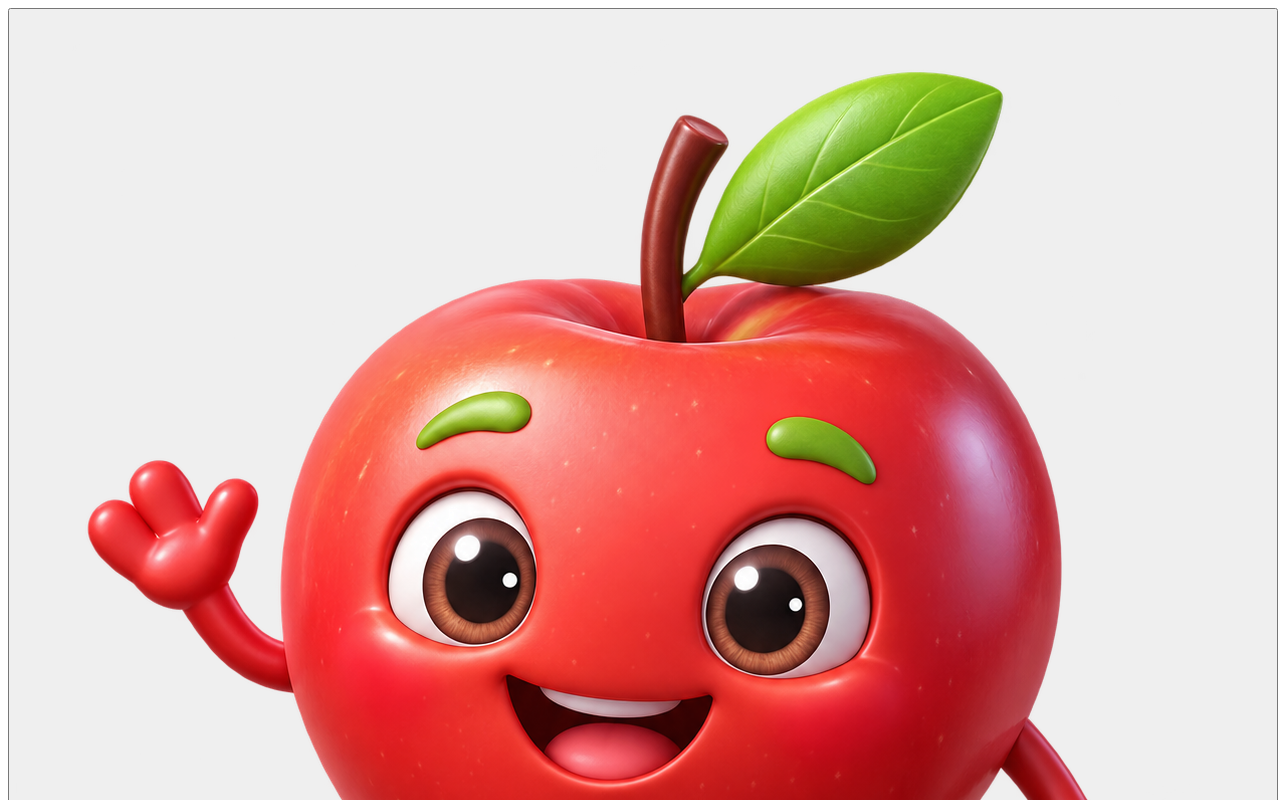
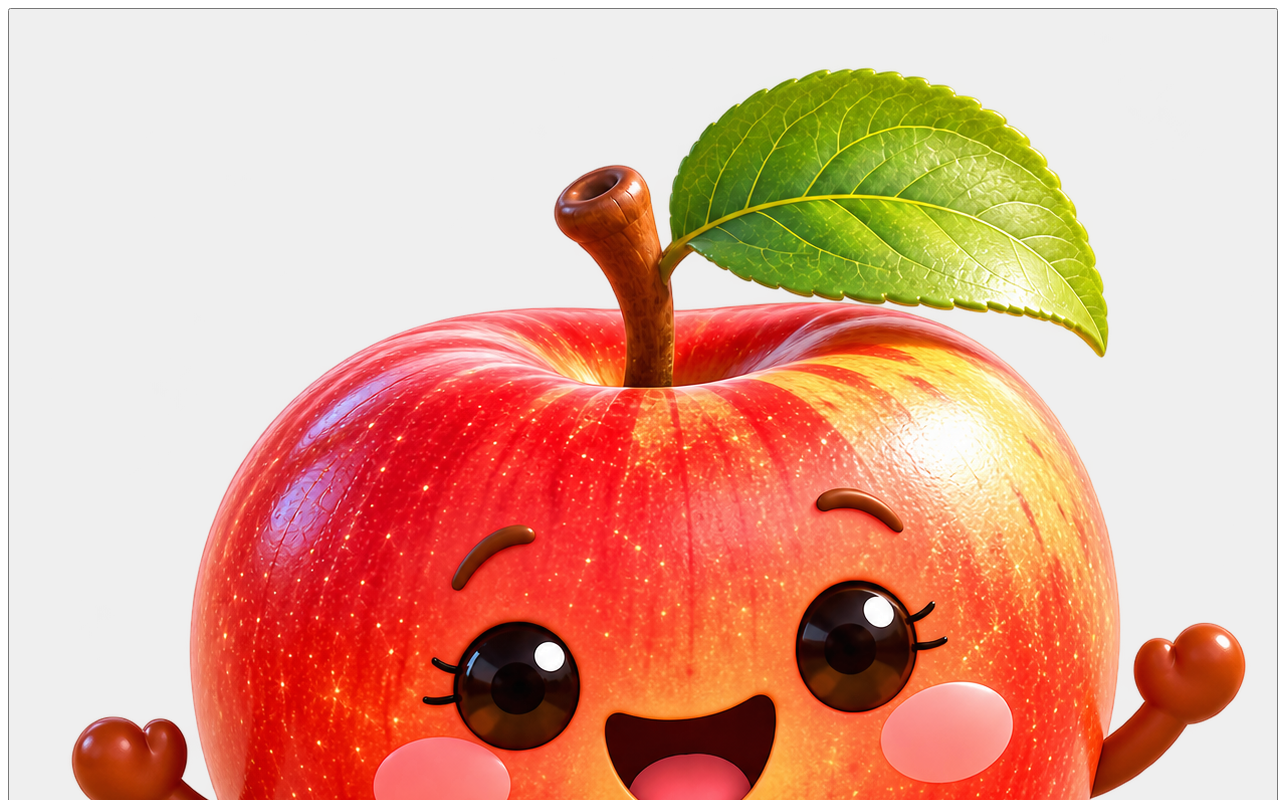
Before and after one commit to alinapalcu1-ship-it/marul-interactiv, a React (Vite) app: page / in a window 1280 px wide. Shown: the top 800 px of the page. Built offline with nearby package versions, Linux system fonts and the light colour scheme; the HTML template or start-up script is replaced by a standard one.

Commit message:
Restore original apple art, visible stem and horizontal three-piece puzzle

```diff
--- a/src/data/scenes.js
+++ b/src/data/scenes.js
@@ -3,7 +3,7 @@ import timing from '../../manifest_timing_audio.json';
 // Relative URLs also work in a GitHub Pages repository subdirectory.
 const base = import.meta.env.BASE_URL;
 export const assets = {
-  apple: 'characters/apple-neutral', red: 'characters/apple-neutral', green: 'apple-green', yellow: 'apple-yellow',
+  apple: 'apple-red', red: 'apple-red', green: 'apple-green', yellow: 'apple-yellow',
   ball: 'ball', stem: 'stem-leaf', scent: 'scent', heart: 'healthy-heart', girl: 'characters/girl-neutral', boy: 'characters/boy-neutral',
 };
 export const imagePath = key => base + 'assets/' + assets[key] + '.png';
```
